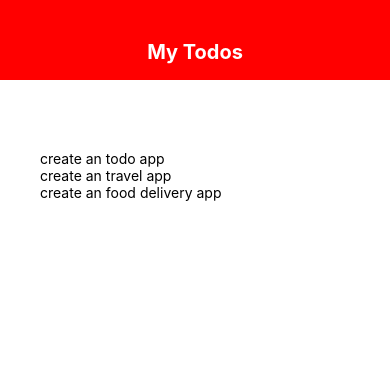
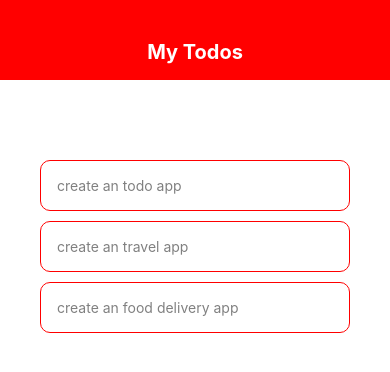
Before and after one commit to adnanali000/React-Native, a React Native app: screen / in a window 390 px wide. Shown: the top 372 px of the page. Built offline with nearby package versions, Linux system fonts and the light colour scheme.

Commit message:
item list component and delete fucntion done

```diff
--- a/App.js
+++ b/App.js
@@ -2,6 +2,7 @@ import { StatusBar } from 'expo-status-bar';
 import React,{useState} from 'react';
 import { StyleSheet, Text, View,FlatList} from 'react-native';
 import Header from './components/Header';
+import TodoItem from './components/TodoItem';
 
 export default function App() {
   const [todos,setTodos] = useState([
@@ -9,6 +10,12 @@ export default function App() {
     {text:'create an travel app',key:'2'},
     {text:'create an food delivery app',key:'3'},
   ])
+
+  const deleteHandler = (key)=>{
+    setTodos((prevTodos)=>{
+      return prevTodos.filter(todo => todo.key != key);
+    })
+  }
 
   return (
     <View style={styles.container}>
@@ -21,7 +28,7 @@ export default function App() {
               <FlatList
                 data={todos}
                 renderItem = {({item})=>(
-                    <Text>{item.text}</Text>
+                    <TodoItem item={item} deleteHandler={deleteHandler} />
                 )}
               />
 
--- /dev/null
+++ b/components/TodoItem.js
@@ -0,0 +1,26 @@
+import React from 'react'
+import { StyleSheet, Text,TouchableOpacity} from 'react-native';
+
+
+
+export default function TodoItem({item,deleteHandler}) {
+    return (
+        <TouchableOpacity onPress={()=>deleteHandler(item.key)}>
+            <Text style={styles.item}>{item.text}</Text>
+        </TouchableOpacity>
+
+    )
+}
+
+const styles = StyleSheet.create({
+    item:{
+        color:'gray',
+        borderWidth:1,
+        marginTop:10,
+        padding:16,
+        borderColor:'red',
+        borderRadius:10
+
+    }
+
+})
```
